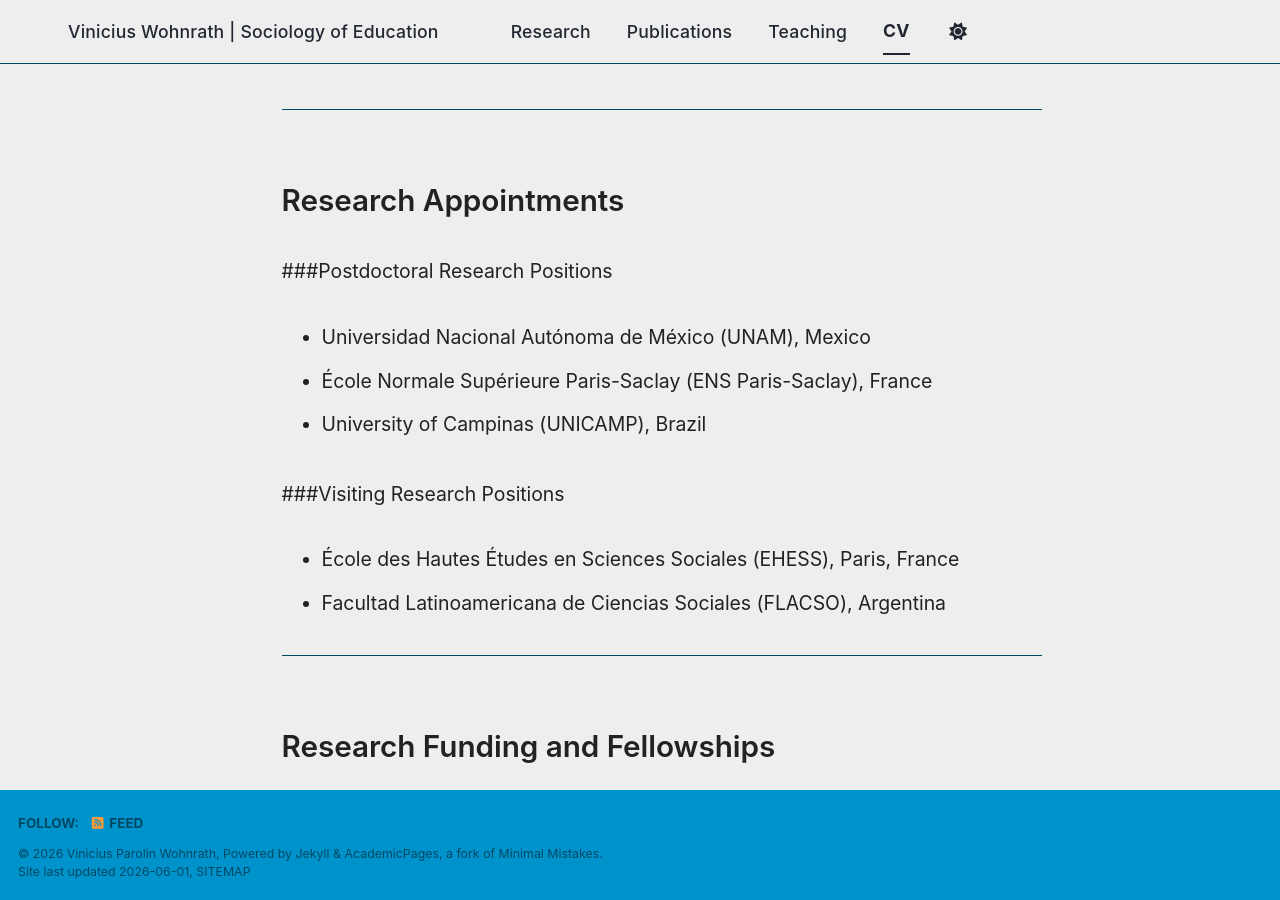
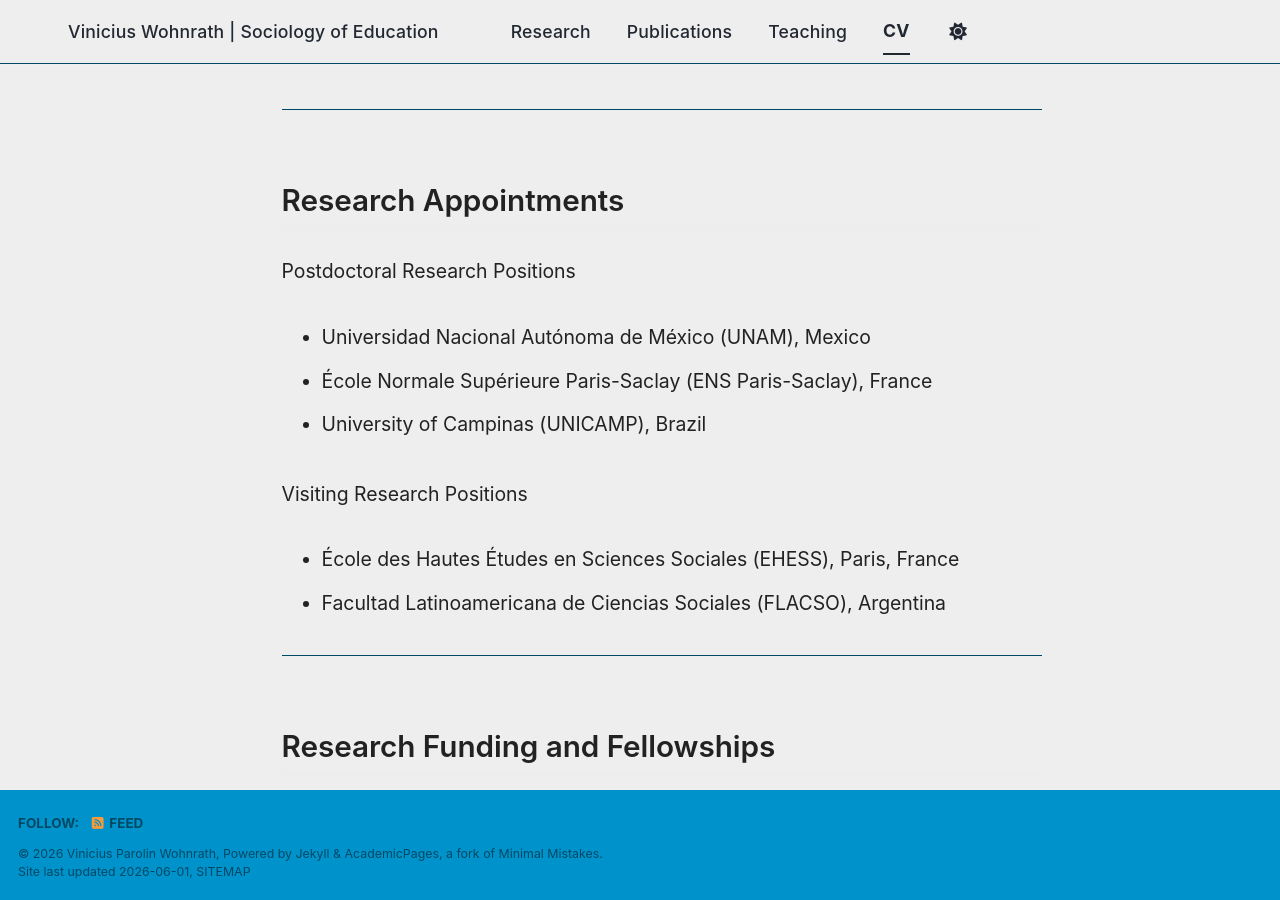
Before and after one commit to viniciuswohnrath/viniciuswohnrath.github.io, a Jekyll site: the page built from _pages/cv.md, in a window 1280 px wide and 900 px high, scrolled down 836 px. Built offline with Jekyll 4.4.1, drawn with Linux system fonts in a browser that asks for light colours; a script bundle is joined from its source files by our own code; library files that are not in the unit come from our copies.

Commit message:
Update cv.md

```diff
--- a/_pages/cv.md
+++ b/_pages/cv.md
@@ -33,12 +33,12 @@ classes: wide
 
 ## Research Appointments
 
-###Postdoctoral Research Positions
+Postdoctoral Research Positions
 - Universidad Nacional Autónoma de México (UNAM), Mexico
 - École Normale Supérieure Paris-Saclay (ENS Paris-Saclay), France
 - University of Campinas (UNICAMP), Brazil
 
-###Visiting Research Positions
+Visiting Research Positions
 - École des Hautes Études en Sciences Sociales (EHESS), Paris, France
 - Facultad Latinoamericana de Ciencias Sociales (FLACSO), Argentina
 
```
